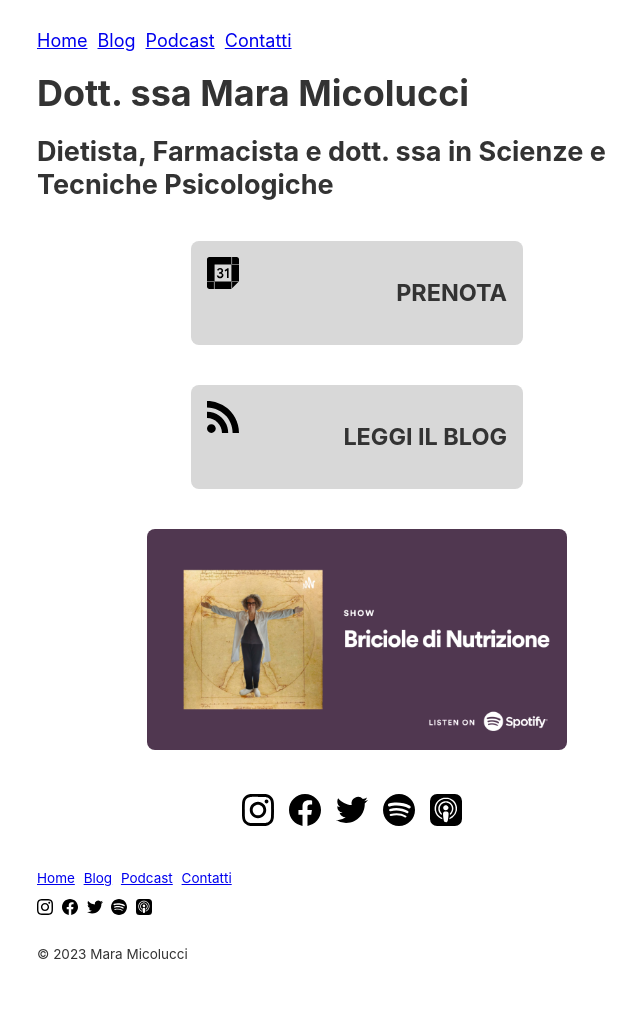
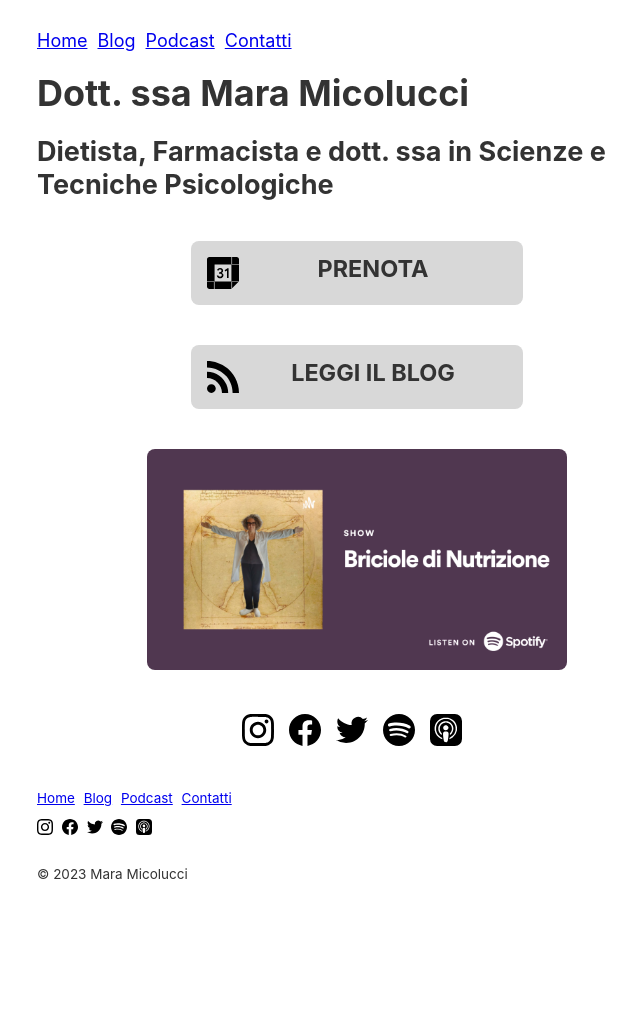
Before and after one commit to curlybracketshq/dietista.it, a Jekyll site: the page built from index.html, in a window 1280 px wide. Shown: the whole page, without its empty margins (283-923 px from the left). Built offline with Jekyll 4.4.1, drawn with Linux system fonts in a browser that asks for light colours; after the commit the page ends 930 px from its top, so only the background shows below that.

Commit message:
Fix CTA button paragraph padding

```diff
--- a/stylesheets/default.css
+++ b/stylesheets/default.css
@@ -194,7 +194,8 @@ a.cta {
   text-align: center;
   text-transform: uppercase;
   font-weight: bold;
-  float: right;
+  padding: 0;
+  margin: 0 0 0 32px;
 }
 
 .cta img {
```
